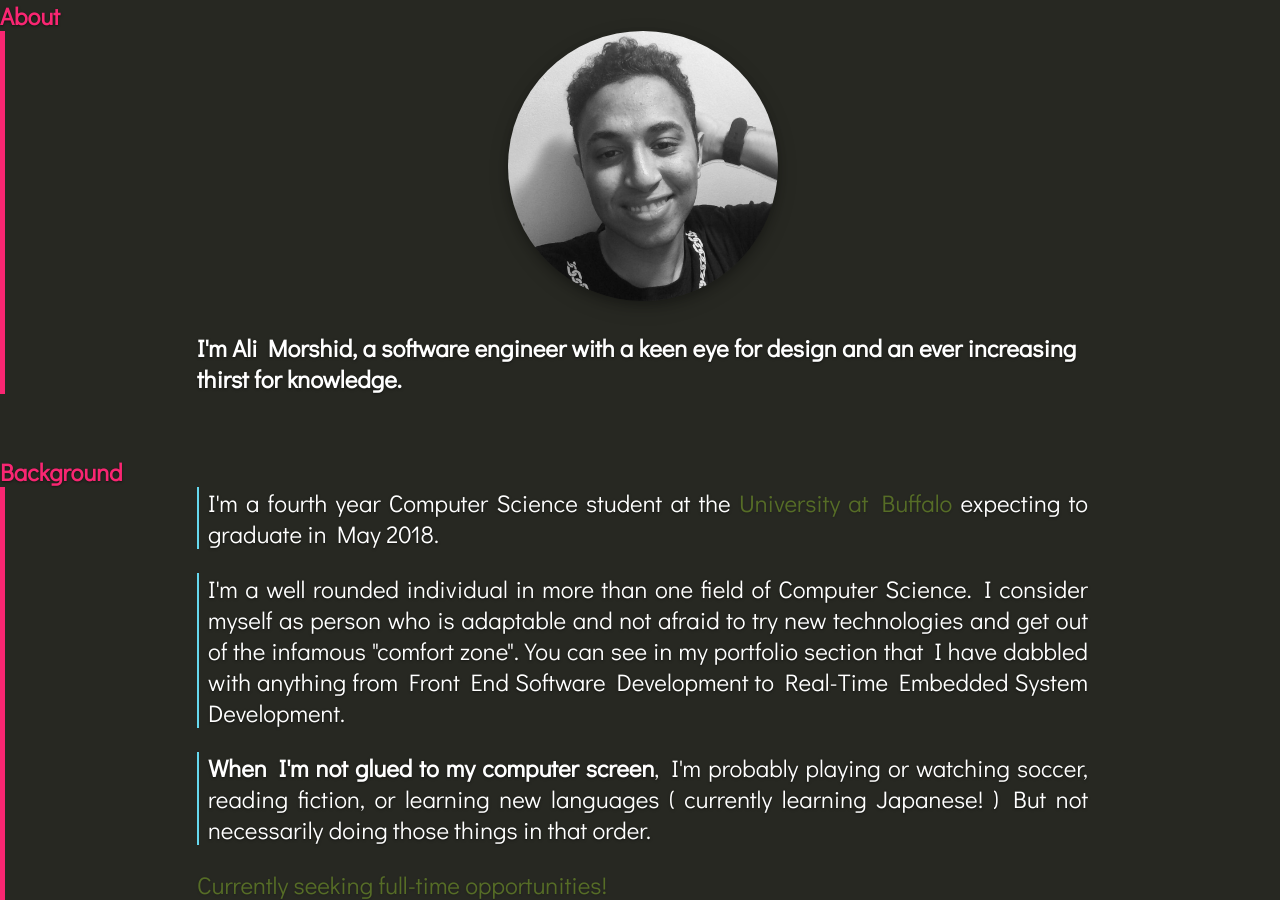
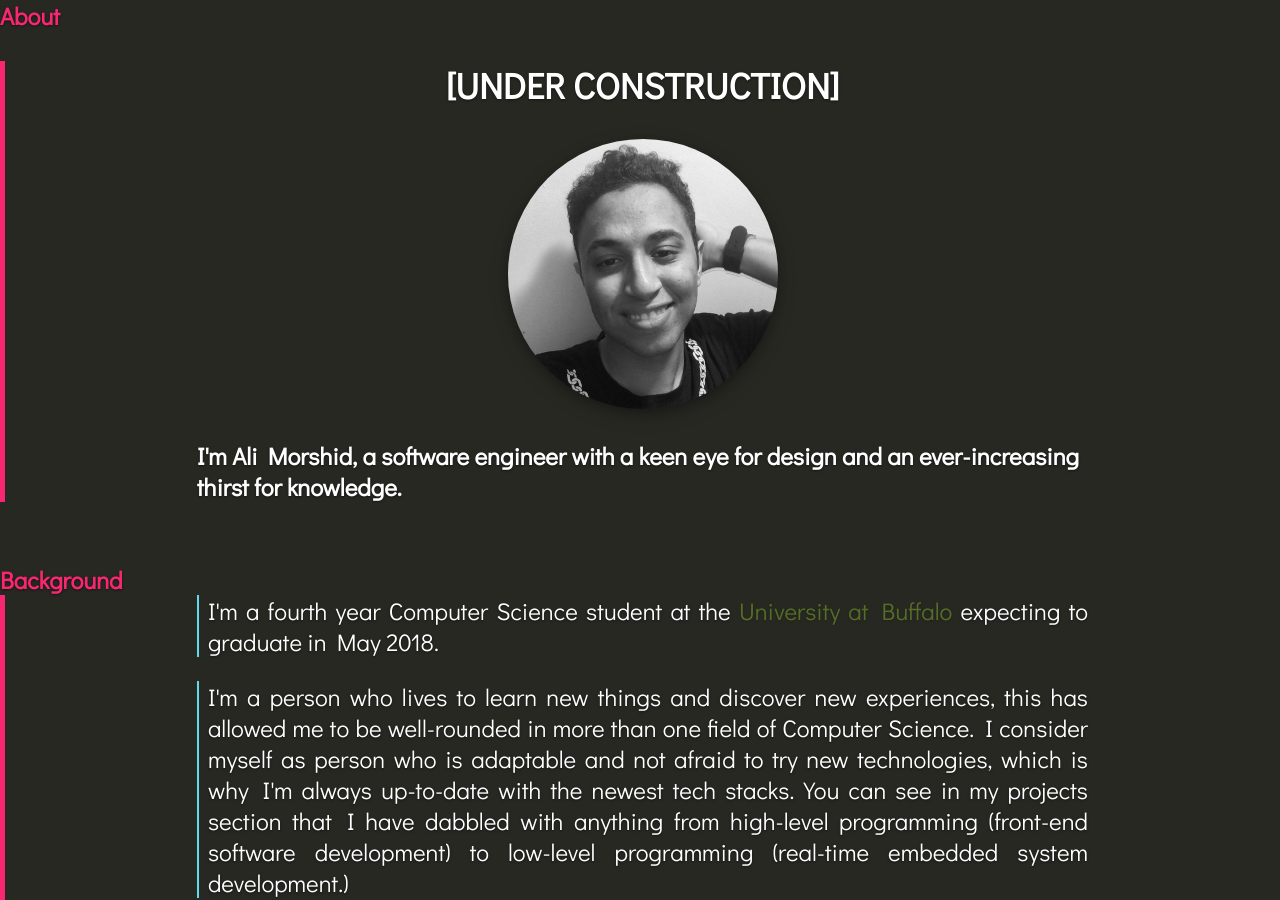
Before and after one commit to aliofyemen/aliofyemen.github.io, a Jekyll site: the page built from index.html, in a window 1280 px wide and 900 px high. Built offline with Jekyll 4.4.1, drawn with Linux system fonts in a browser that asks for light colours; some web fonts are replaced; some of the changed text lies outside the part shown.

Commit message:
Added [under construction] text, modified background text

```diff
--- a/_includes/background.html
+++ b/_includes/background.html
@@ -3,9 +3,9 @@
   <div class="section_content">
     <p>I'm a fourth year Computer Science student at the <a class="pulsate" href="http://www.cse.buffalo.edu/" target="_blank">University at Buffalo</a> expecting to graduate in May 2018.
 
-    <p>I'm a well rounded individual in more than one field of Computer Science. I consider myself as person who is adaptable and not afraid to try new technologies and get out of the infamous "comfort zone". You can see in my portfolio section that I have dabbled with anything from Front End Software Development to Real-Time Embedded System Development.  </p>
+    <p>I'm a person who lives to learn new things and discover new experiences, this has allowed me to be well-rounded in more than one field of Computer Science. I consider myself as person who is adaptable and not afraid to try new technologies, which is why I'm always up-to-date with the newest tech stacks. You can see in my projects section that I have dabbled with anything from high-level programming (front-end software development) to low-level programming (real-time embedded system development.)  </p>
 
-    <p><strong>When I'm not glued to my computer screen</strong>, I'm probably playing or watching soccer, reading fiction, or learning new languages ( currently learning Japanese! ) But not necessarily doing those things in that order.</p>
+    <p><strong>When I'm not glued to my computer screen</strong>, I'm probably playing or watching soccer, reading fiction, or learning new languages (currently learning Japanese) But not necessarily doing those things in that order.</p>
 
     {% include employment.html %}
 
--- a/_includes/profile.html
+++ b/_includes/profile.html
@@ -1,8 +1,9 @@
 <section class="section_profile">
 	<div class="section_title">About</div>
 	<div class="section_content">
+		<h1 style="text-align: center;">[UNDER CONSTRUCTION]</h1>
 		<img src="/img/profile.jpg" class="profile_image"/>
 		<br>
-		<strong>I'm Ali Morshid, a software engineer with a keen eye for design and an ever increasing thirst for knowledge.</strong>
+		<strong>I'm Ali Morshid, a software engineer with a keen eye for design and an ever-increasing thirst for knowledge.</strong>
 	</div>
 </section>
```
Also changed, not shown: 3 other files.
